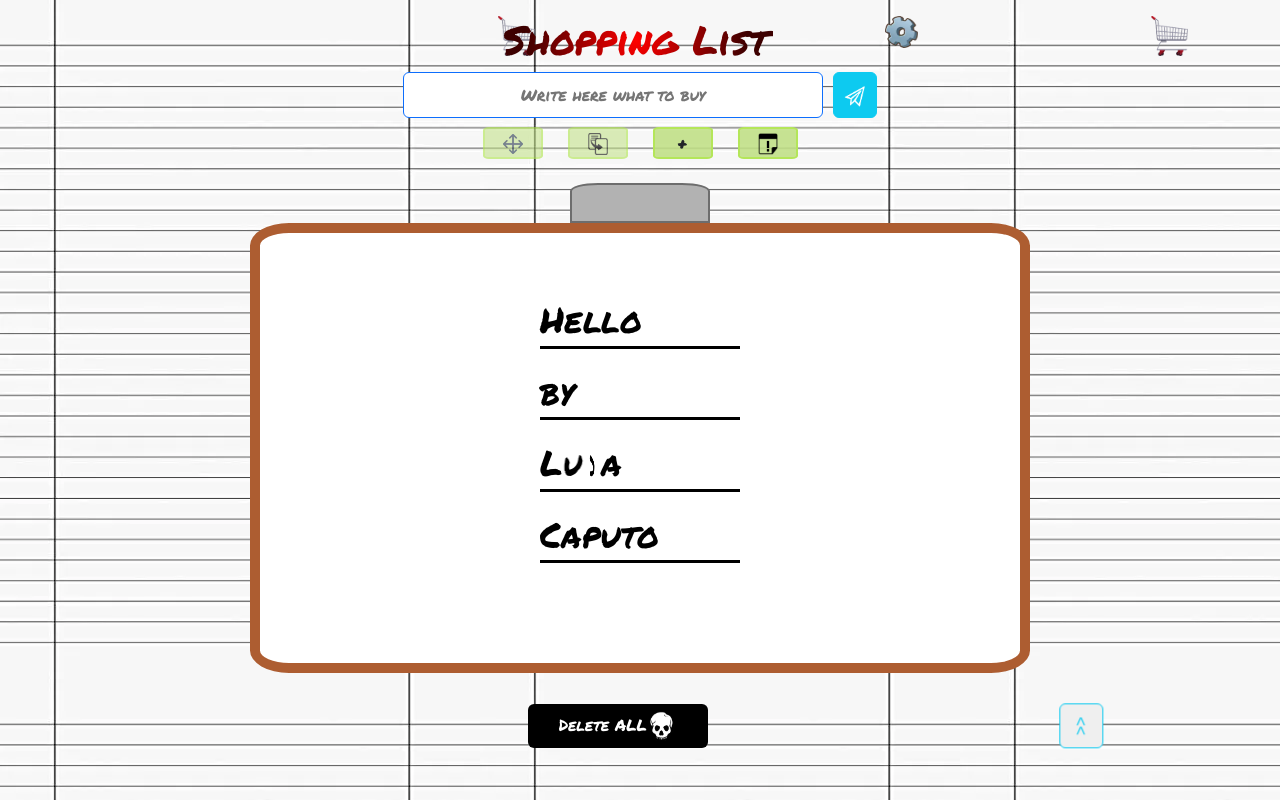
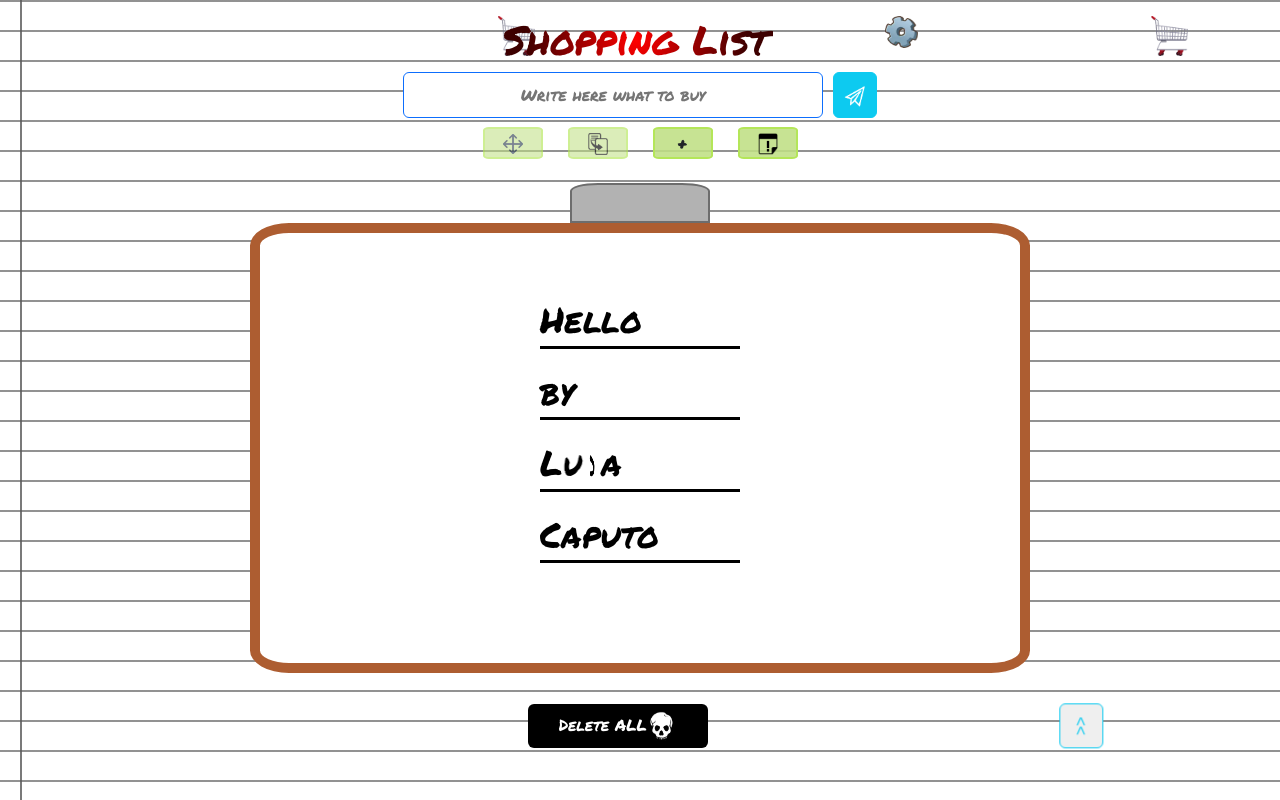
Before and after one commit to lucapu88/shopping_list, a Vue app: page / in a window 1280 px wide. Built offline with nearby package versions, Linux system fonts and the light colour scheme; a web font is replaced by a local one.

Commit message:
Improved light background

```diff
--- a/src/App.vue
+++ b/src/App.vue
@@ -122,7 +122,9 @@ export default {
 	}
 }
 .light-container {
-	background-image: url("@/img/foglio_righe.webp");
+	/* background-image: url("@/img/foglio_righe.webp"); */
+	background-image: repeating-linear-gradient(#575757a6 0 2px, transparent 2px 100%), linear-gradient(90deg, transparent 0 20px, #494949bb 20px 22px, transparent 22px 100%);
+	background-size: 100% 30px;
 }
 
 .dark-container,
--- a/src/components/Preload-images.vue
+++ b/src/components/Preload-images.vue
@@ -6,7 +6,6 @@ import { useSettingsStore } from "@/store/SettingsStore";
 import { useTodoStore } from "@/store/TodoStore";
 import { useLanguageStore } from "@/store/LanguageStore";
 
-import foglioRighePreload from "@/img/foglio_righe.webp";
 import cancellaPreload from "@/img/cancella.webp";
 import marePreload from "@/img/mare.webp";
 import mareTabletPreload from "@/img/mare-tablet.webp";
@@ -80,7 +79,6 @@ export default {
 <!--  -------------------------------I PRELOAD PRINCIPALI SONO NELL'HEAD DELL'INDEX.HTML ------------------------------------- -->
 <template>
 	<!-- --------------------------------preload delle immagini in base ai temi------------------------- -->
-	<link v-if="theme.lightTheme" rel="preload" as="image" :href="foglioRighePreload" />
 	<link v-if="theme.lightTheme" rel="preload" as="image" :href="cancellaPreload" />
 
 	<link v-if="theme.summerTheme" rel="preload" as="image" :href="marePreload" />
```
Also changed, not shown: 1 other file (tests, documents, lock files or other folders).
